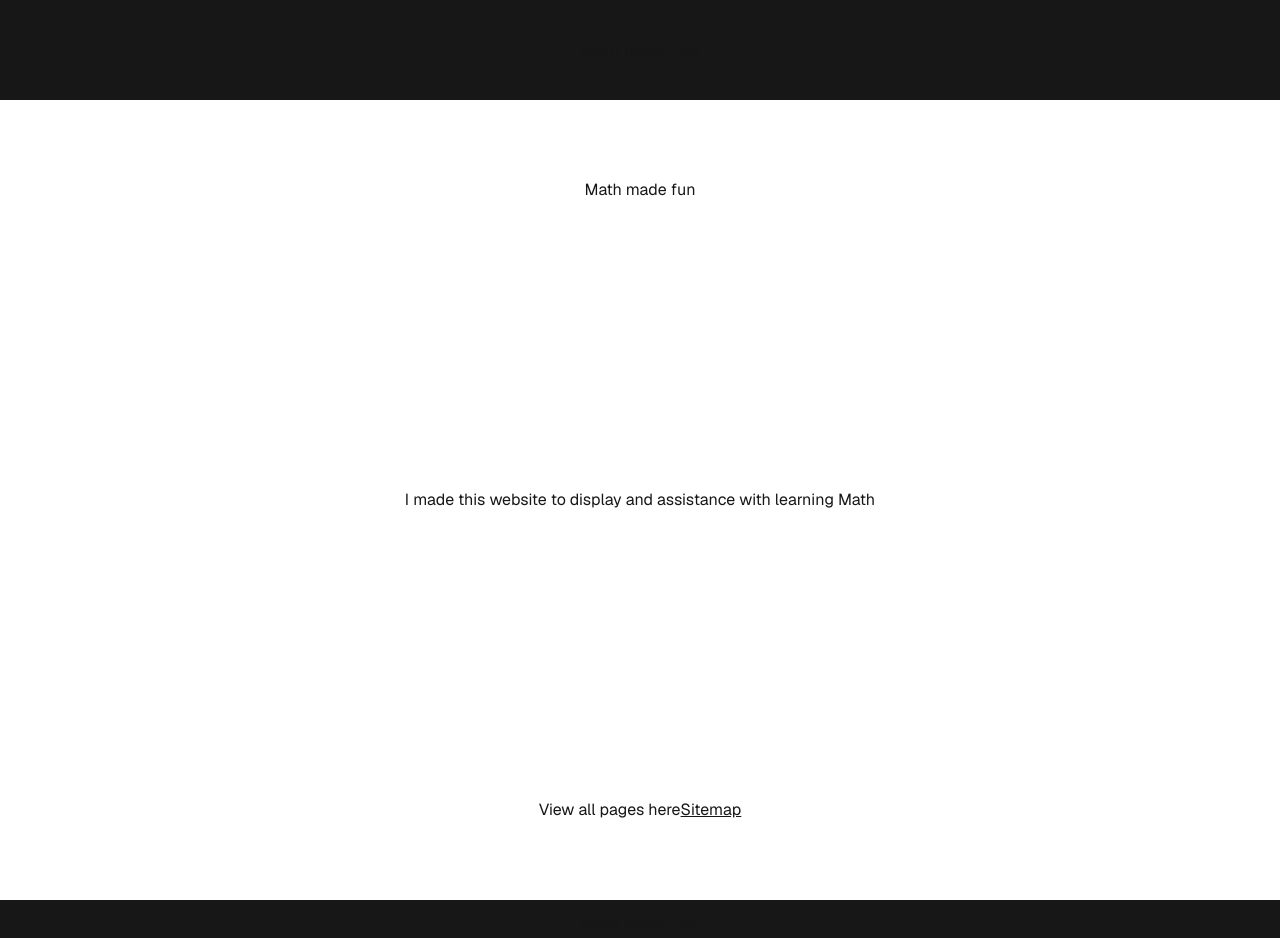
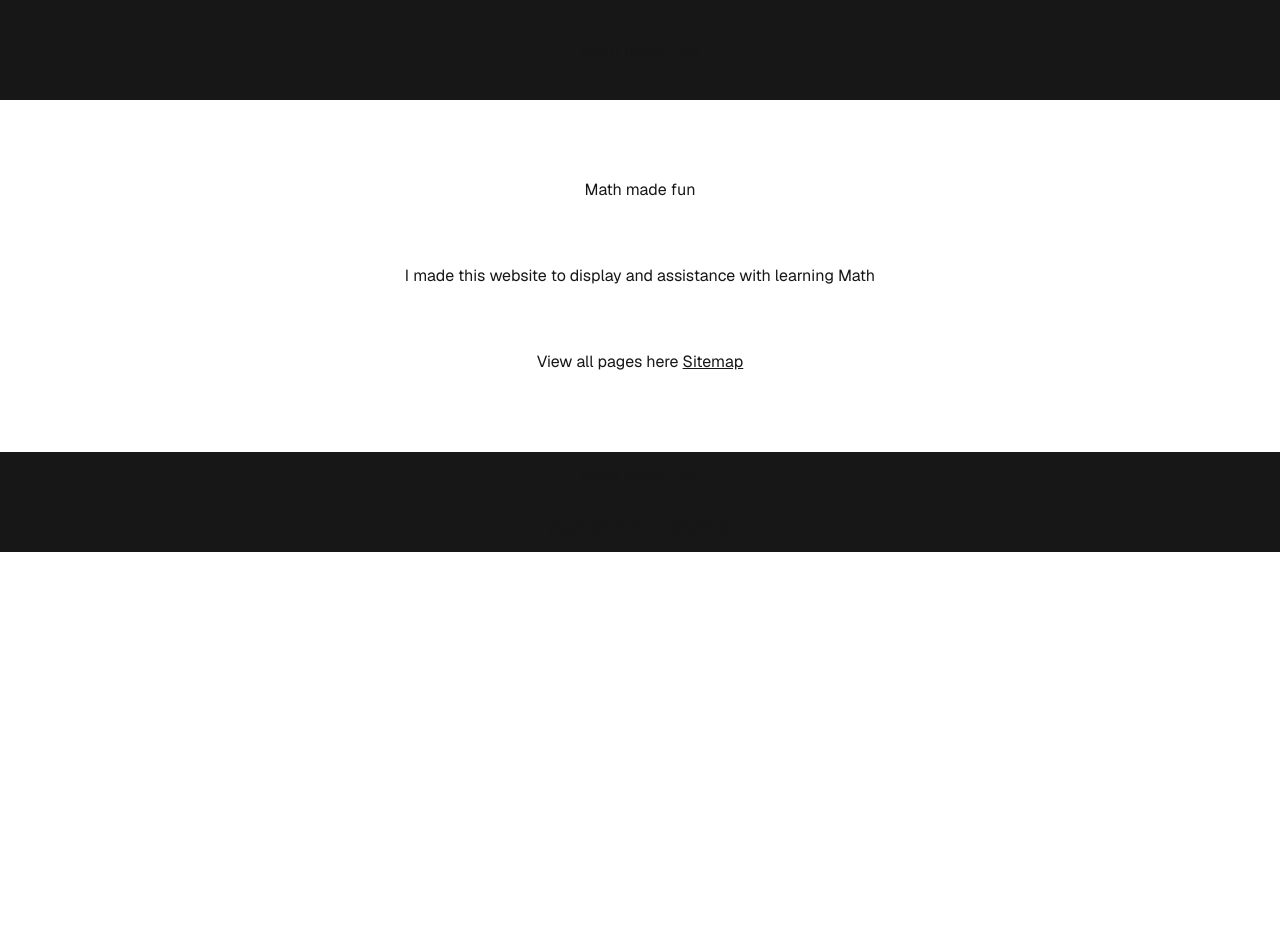
Before and after one commit to RisingSatalite/math-made-fun, a Next.js app: page / in a window 1280 px wide. Shown: the top 938 px of the page. After the commit the page ends 800 px from the top, so only its background shows below. Built offline with nearby package versions, Linux system fonts and the light colour scheme.

Commit message:
small homepage changes

```diff
--- a/src/app/page.js
+++ b/src/app/page.js
@@ -1,11 +1,11 @@
 export default function Home() {
   return (
-    <div className="grid grid-rows-[20px_1fr_20px] items-center justify-items-center min-h-screen p-8 pb-20 gap-16 sm:p-20 font-[family-name:var(--font-geist-sans)]">
+    <div className="grid grid-rows-[20px_1fr_20px] items-center justify-items-center p-8 pb-20 gap-16 sm:p-20 font-[family-name:var(--font-geist-sans)]">
       Math made fun
 
       <p>I made this website to display and assistance with learning Math</p>
 
-      <p>View all pages here<a href={`/sitemap`}>Sitemap</a></p>
+      <p>View all pages here <a href={`/sitemap`}>Sitemap</a></p>
     </div>
   );
 }
```
